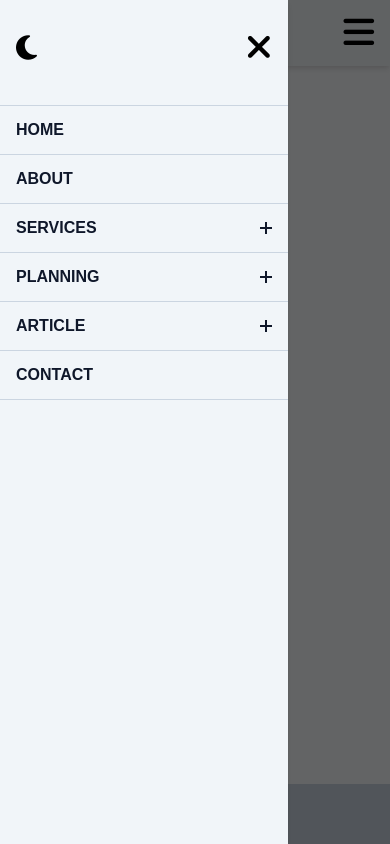
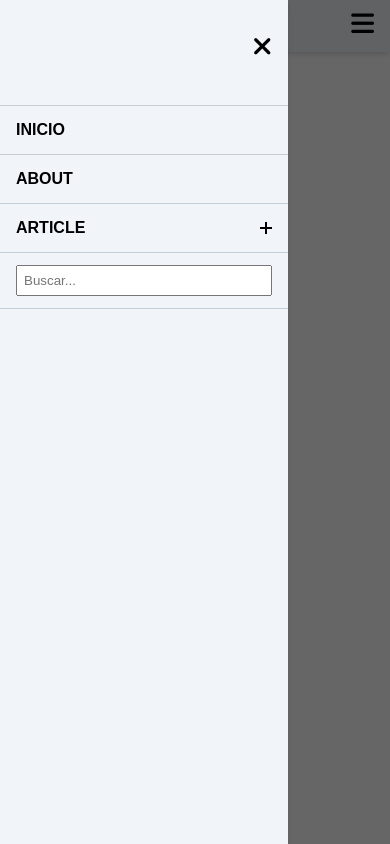
Before and after one commit to JuanSkocilich/navbar, a plain HTML site: page index.html in a window 390 px wide. Both pictures are taken after a click on the button 358 px from the left and 33 px from the top of the page. Drawn offline with nearby package versions, Linux system fonts and the light colour scheme.

Commit message:
Add files via upload

```diff
--- /dev/null
+++ b/css/style.css
@@ -0,0 +1,452 @@
+* {
+    margin: 0;
+    padding: 0;
+    box-sizing: border-box;
+    font-family: Arial, Helvetica, sans-serif;
+    text-decoration: none;
+    -webkit-tap-highlight-color: rgba(0, 0, 0, 0);
+}
+
+html {
+    position: relative;
+    min-height: 100%;
+}
+
+body {
+    font-weight: 400;
+    line-height: 1.5;
+}
+
+body.scrolling {
+    overflow-y: hidden;
+}
+
+.btn-open-close {
+    font-family: inherit;
+    font-size: inherit;
+    line-height: inherit;
+    cursor: pointer;
+    border: none;
+    outline: none;
+    background: 0 0;
+    text-decoration: none
+}
+
+.container {
+    max-width: 1440px;
+    width: 100%;
+    height: auto;
+    padding: 0 57px;
+    margin: auto
+}
+
+@media only screen and (max-width:768px) {
+    .container {
+        padding: 0 1rem;
+        margin: 0 auto
+    }
+}
+
+.brand {
+    font-family: inherit;
+    font-size: 1.75rem;
+    font-weight: 700;
+    line-height: inherit;
+    border: none;
+    outline: none;
+    color: red;
+    text-transform: uppercase;
+    text-rendering: optimizeLegibility
+}
+
+.header {
+    position: fixed;
+    left: 0;
+    top: 0;
+    width: 100%;
+    height: auto;
+    z-index: 999;
+    border: none;
+    outline: none;
+    background: #f1f5f9;
+    -webkit-box-shadow: 0 4px 6px -1px rgba(0, 0, 0, .1), 0 2px 4px -1px rgba(0, 0, 0, .06);
+    box-shadow: 0 4px 6px -1px rgba(0, 0, 0, .1), 0 2px 4px -1px rgba(0, 0, 0, .06)
+}
+
+.header .wrapper {
+    display: -webkit-box;
+    display: -ms-flexbox;
+    display: flex;
+    -webkit-box-pack: justify;
+    -ms-flex-pack: justify;
+    justify-content: space-between;
+    -webkit-box-align: center;
+    -ms-flex-align: center;
+    align-items: center;
+    gap: 2rem;
+    max-width: 100%;
+    height: auto;
+    padding: .30rem 0
+}
+
+.header .navbar {
+    max-width: 100%;
+    height: auto;
+    display: flex;
+}
+
+.header .menu>.menu-item {
+    position: relative;
+    display: inline-block;
+    margin: 0 .75rem;
+}
+
+.header .menu>.menu-item>a {
+    display: block;
+    font-family: inherit;
+    font-size: 1rem;
+    font-weight: 600;
+    line-height: inherit;
+    padding: 1rem 0;
+    border: none;
+    outline: none;
+    color: black;
+    text-transform: uppercase;
+    text-rendering: optimizeLegibility;
+    -webkit-transition: all .35s ease;
+    -o-transition: all .35s ease;
+    transition: all .35s ease
+}
+
+.header .menu>.menu-item>a .expand {
+    position: relative;
+    display: inline-block;
+    height: .75rem;
+    width: .75rem;
+    margin-left: .35rem;
+    border: none;
+    outline: none;
+    pointer-events: none;
+}
+
+.header .menu>.menu-item>a .expand:before, .header .menu>.menu-item>a .expand:after {
+    position: absolute;
+    -webkit-box-sizing: inherit;
+    box-sizing: inherit;
+    content: '';
+    left: 50%;
+    top: 50%;
+    width: 100%;
+    height: 2px;
+    background: black;
+    -webkit-transform: translate(-50%, -50%);
+    -ms-transform: translate(-50%, -50%);
+    transform: translate(-50%, -50%);
+    -webkit-transition: all .35s ease;
+    -o-transition: all .35s ease;
+    transition: all .35s ease;
+}
+
+.header .menu>.menu-item:hover>a {
+    color: red;
+}
+
+.header .menu>.menu-item:hover>a .expand::before, .header .menu>.menu-item:hover>a .expand::after {
+    background: red;
+}
+
+.header .menu>.menu-item>a .expand::after {
+    -webkit-transform: translate(-50%, -50%) rotate(-90deg);
+    -ms-transform: translate(-50%, -50%) rotate(-90deg);
+    transform: translate(-50%, -50%) rotate(-90deg)
+}
+
+.header .menu>.menu-item>.sub-menu>.menu-item>a:hover {
+    background-color: #cbd5e1;
+    color: red;
+    border-radius: 13px;
+}
+
+.header .menu>.menu-item>.sub-menu {
+    position: absolute;
+    left: -1rem;
+    top: 100%;
+    width: 13rem;
+    height: auto;
+    padding: .75rem 0;
+    border: none;
+    outline: none;
+    opacity: 0;
+    visibility: hidden;
+    border-top: 3px solid red;
+    background: #f1f5f9;
+    -webkit-box-shadow: 0 4px 6px -1px rgba(0, 0, 0, .1), 0 2px 4px -1px rgba(0, 0, 0, .06);
+    box-shadow: 0 4px 6px -1px rgba(0, 0, 0, .1), 0 2px 4px -1px rgba(0, 0, 0, .06);
+    -webkit-transform: translateY(1rem);
+    -ms-transform: translateY(1rem);
+    transform: translateY(1rem);
+    -webkit-transition: all .35s ease;
+    -o-transition: all .35s ease;
+    transition: all .35s ease;
+}
+
+.header .menu>.menu-item>.sub-menu>.menu-item {
+    display: block
+}
+
+.header .menu>.menu-item>.sub-menu>.menu-item>a {
+    display: block;
+    font-family: inherit;
+    font-size: 1rem;
+    font-weight: 600;
+    line-height: inherit;
+    padding: .5rem 1.25rem;
+    color: black;
+    text-transform: capitalize;
+    text-rendering: optimizeLegibility;
+    -webkit-transition: all .35s ease;
+    -o-transition: all .35s ease;
+    transition: all .35s ease;
+}
+
+.header .opened-menu {
+    position: relative;
+    display: none;
+    cursor: pointer;
+    border: none;
+    outline: none;
+    opacity: 0;
+    visibility: hidden;
+    background: 0 0;
+    -webkit-transform: rotate(0deg);
+    -ms-transform: rotate(0deg);
+    transform: rotate(0deg);
+    -webkit-transition: all .35s ease;
+    -o-transition: all .35s ease;
+    transition: all .35s ease;
+}
+
+.a-search {
+    text-align: center;
+}
+
+.search {
+    padding: 6px;
+    outline: none;
+}
+
+.size-icon {
+    font-size: 26px;
+}
+
+.size-icon-account {
+    font-size: 25px;
+}
+
+.header .closed-menu {
+    display: none;
+    *-webkit-box-align: center;
+    *-ms-flex-align: center;
+    *align-items: center;
+    *-webkit-box-pack: center;
+    *-ms-flex-pack: center;
+    *justify-content: center;
+    cursor: pointer;
+    *width: 2.5rem;
+    *height: 2.5rem;
+    *border: none;
+    *outline: none;
+    *background: 0 0;
+    *background-color: red;
+    *margin-top: -5px;
+}
+
+/* .header .closed-menu img.closed-icon {
+    display: block;
+    width: 1rem;
+    height: auto
+} */
+
+.header .overlay {
+    position: fixed;
+    left: 0;
+    top: 0;
+    height: 100%;
+    width: 100%;
+    z-index: 999;
+    opacity: 0;
+    visibility: hidden;
+    background: rgba(0, 0, 0, .6);
+    -webkit-transition: all .35s ease;
+    -o-transition: all .35s ease;
+    transition: all .35s ease;
+}
+
+@media only screen and (min-width:993px) {
+    .header .menu>.menu-item-has-children:hover>.sub-menu {
+        display: block;
+        opacity: 1;
+        visibility: visible;
+        -webkit-transform: translateY(0);
+        -ms-transform: translateY(0);
+        transform: translateY(0);
+    }
+
+    .header .menu>.menu-item-has-children:hover>a .expand::after {
+        -webkit-transform: translate(-50%, -50%) rotate(0deg);
+        -ms-transform: translate(-50%, -50%) rotate(0deg);
+        transform: translate(-50%, -50%) rotate(0deg);
+    }
+}
+
+@media only screen and (max-width:992px) {
+    .container-nav-footer {
+        display: block;
+    }
+
+    .header .overlay.active {
+        display: block;
+        opacity: 1;
+        visibility: visible;
+    }
+
+    .header .navbar {
+        display: block;
+        position: fixed;
+        top: 0;
+        left: -18rem;
+        width: 18rem;
+        height: 100%;
+        padding: 1rem 0;
+        z-index: 999;
+        opacity: 0;
+        overflow-y: auto;
+        visibility: hidden;
+        background: #f1f5f9;
+        -webkit-box-shadow: 0 4px 6px -1px rgba(0, 0, 0, .1), 0 2px 4px -1px rgba(0, 0, 0, .06);
+        box-shadow: 0 4px 6px -1px rgba(0, 0, 0, .1), 0 2px 4px -1px rgba(0, 0, 0, .06);
+        -webkit-transition: all .5s ease;
+        -o-transition: all .5s ease;
+        transition: all .5s ease;
+    }
+
+    .header .navbar.active {
+        left: 0;
+        opacity: 1;
+        visibility: visible;
+    }
+
+    .header .navbar::-webkit-scrollbar {
+        width: 5px;
+    }
+
+    .header .navbar::-webkit-scrollbar-thumb {
+        border-radius: 1rem;
+        background: #e6e6e6;
+        -webkit-box-shadow: inset 0 2px 6px rgba(0, 0, 0, .12);
+        box-shadow: inset 0 2px 6px rgba(0, 0, 0, .12);
+    }
+
+    .header .menu {
+        width: 100%;
+        height: auto;
+        margin-top: 1.5rem;
+    }
+
+    .header .menu>.menu-item {
+
+        display: block;
+        margin: 0;
+    }
+
+    .header .menu>.menu-item-has-children>a {
+        display: -webkit-box;
+        display: -ms-flexbox;
+        display: flex;
+        -webkit-box-pack: justify;
+        -ms-flex-pack: justify;
+        justify-content: space-between;
+        -webkit-box-align: center;
+        -ms-flex-align: center;
+        align-items: center;
+    }
+
+    .header .menu>.menu-item>a {
+        padding: .75rem 1rem;
+        color: var(--text-color);
+        border-bottom: 1px solid #c7cdd4;
+
+    }
+
+    .header .menu>.menu-item:first-child>a {
+        border-top: 1px solid #c7cdd4;
+    }
+
+    .header .menu>.menu-item>a .expand::before, .header .menu>.menu-item>a .expand::after {
+        background: black;
+    }
+
+    .header .menu>.menu-item-has-children.active>a .expand:after {
+        -webkit-transform: translate(-50%, -50%) rotate(0deg);
+        -ms-transform: translate(-50%, -50%) rotate(0deg);
+        transform: translate(-50%, -50%) rotate(0deg);
+    }
+
+    .header .menu>.menu-item>.sub-menu {
+        position: relative;
+        top: auto;
+        left: auto;
+        width: 100%;
+        max-height: 0;
+        padding: 0;
+        border: none;
+        outline: none;
+        opacity: 1;
+        overflow: hidden;
+        visibility: visible;
+        background: 0 0;
+        -webkit-box-shadow: none;
+        box-shadow: none;
+        -webkit-transform: translateY(0px);
+        -ms-transform: translateY(0px);
+        transform: translateY(0px)
+    }
+
+    .header .menu>.menu-item>.sub-menu>.menu-item>a {
+        padding: .75rem 2rem;
+        color: black;
+        border-bottom: 1px solid #c7cdd4;
+        background-color: #e2e8f0;
+        font-size: 14px;
+    }
+
+    .header .opened-menu {
+        display: block;
+        opacity: 1;
+        visibility: visible
+    }
+
+    .header .closed-menu {
+        *position: absolute;
+        display: -webkit-box;
+        *display: -ms-flexbox;
+        *display: flex;
+        *top: 1rem;
+        *right: .5rem;
+        *background-color: red;
+    }
+
+    .container-btn {
+        padding: .75rem 1rem;
+        height: 8%;
+        align-items: center;
+        justify-content: space-between;
+        flex-direction: row-reverse;
+        *background-color: aqua;
+        display: flex;
+    }
+
+    .search {
+        width: 100%;
+    }
+}
--- a/index.html
+++ b/index.html
@@ -1,68 +1,32 @@
 <!DOCTYPE html>
-<html lang="en" data-theme="light">
-
+<html lang="en">
 <head>
-    <meta charset="utf-8">
+    <meta charset="UTF-8">
     <meta http-equiv="X-UA-Compatible" content="IE=edge">
-    <meta name="viewport" content="width=device-width, initial-scale=1">
+    <meta name="viewport" content="width=device-width, initial-scale=1.0">
     <title>Document</title>
-    <script src="./js/components/toggleTheme/InicialThemeUser.js"></script>
-    <script src="https://kit.fontawesome.com/81cc280855.js" crossorigin="anonymous"></script>
-    <link rel="stylesheet" type="text/css" href="./css/components/navbar.css">
-    <link rel="stylesheet" href="./css/all.css">
-    <link rel="stylesheet" href="./css/components/toggleTheme.css">
-    <link rel="stylesheet" href="./css/index.css">
-    <link rel="stylesheet" href="./css/components/toTheTop.css">
-    <link rel="stylesheet" href="./css/components/footer.css">
+    <link rel="stylesheet" href="./css/style.css">
+    <script src="https://kit.fontawesome.com/cac5cb4726.js" crossorigin="anonymous"></script>
+    <link href='https://unpkg.com/boxicons@2.1.4/css/boxicons.min.css' rel='stylesheet'>
 </head>
-
 <body>
-
-    <!-- Section: Header -->
     <header class="header">
         <div class="container">
             <section class="wrapper">
                 <h2><a href="index.html" class="brand">Brand</a></h2>
-
                 <button type="button" class="btn-open-close opened-menu">
                     <i class="size-icon fa-solid fa-bars"></i>
                 </button>
-
                 <div class="overlay"></div>
                 <nav class="navbar">
                     <div class="container-btn">
-
                         <button type="button" class="btn-open-close closed-menu">
                             <i class="size-icon fa-solid fa-xmark"></i>
                         </button>
-                        <button class="dark-mode-btn" aria-label="Activar modo oscuro">
-                            <i class="fa-solid fa-sun"></i>
-                        </button>
-                        <button class="light-mode-btn" aria-label="Activar modo claro">
-                            <i class="fa-solid fa-moon"></i>
-                        </button>
                     </div>
                     <ul class="menu">
-                        <li class="menu-item"><a href="index.html">Home</a></li>
+                        <li class="menu-item"><a href="index.html">Inicio</a></li>
                         <li class="menu-item"><a href="#">About</a></li>
-                        <li class="menu-item menu-item-has-children">
-                            <a href="#" data-toggle="sub-menu">Services<i class="expand"></i></a>
-                            <ul class="sub-menu">
-                                <li class="menu-item"><a href="#">Web Design</a></li>
-                                <li class="menu-item"><a href="#">Web Development</a></li>
-                                <li class="menu-item"><a href="#">Brand Marketing</a></li>
-                                <li class="menu-item"><a href="#">SEO and Optimizing</a></li>
-                            </ul>
-                        </li>
-                        <li class="menu-item menu-item-has-children">
-                            <a href="#" data-toggle="sub-menu">Planning <i class="expand"></i></a>
-                            <ul class="sub-menu">
-                                <li class="menu-item"><a href="#">Basic Plan</a></li>
-                                <li class="menu-item"><a href="#">Standard Plan</a></li>
-                                <li class="menu-item"><a href="#">Premium Plan</a></li>
-                                <li class="menu-item"><a href="#">Professional Plan</a></li>
-                            </ul>
-                        </li>
                         <li class="menu-item menu-item-has-children">
                             <a href="#" data-toggle="sub-menu">Article <i class="expand"></i></a>
                             <ul class="sub-menu">
@@ -75,32 +39,16 @@
                                 <li class="menu-item"><a href="#">Article Seven</a></li>
                             </ul>
                         </li>
-                        <li class="menu-item"><a href="#">Contact</a></li>
+                        <li class="menu-item">
+                            <a class="a-search ">
+                                <input class="search" type="search" name="" id="" placeholder="Buscar...">
+                            </a>
+                        </li>
                     </ul>
                 </nav>
             </section>
         </div>
     </header>
-
-    <section class="section1">
-
-    </section>
-
-    <div class="go-top-container">
-        <div class="go-top-button">
-            <i class="fa-solid fa-chevron-up"></i>
-        </div>
-    </div>
-
-    <footer class="footer">
-        <div class="container-footer">
-            <span class="text-muted"><a href="#">&copy; Brand</a></span>
-        </div>
-    </footer>
-
-    <script defer src="./js/components/toggleTheme/toggleTheme.js"></script>
-    <script src="./js/components/navbar/navbar.js" defer></script>
     <script src="./js/main.js"></script>
 </body>
-
 </html>
--- a/js/main.js
+++ b/js/main.js
@@ -1,16 +1,51 @@
-/* To the Top */
-window.onscroll = function () {
-    if (document.documentElement.scrollTop > 100) {
-        document.querySelector('.go-top-container').classList.add('show')
-    } else {
-        document.querySelector('.go-top-container').classList.remove('show')
+const openedMenu = document.querySelector('.opened-menu');
+const closedMenu = document.querySelector('.closed-menu');
+const navbarMenu = document.querySelector('.navbar');
+const menuOverlay = document.querySelector('.overlay');
+
+openedMenu.addEventListener('click', toggleMenu);
+closedMenu.addEventListener('click', toggleMenu);
+menuOverlay.addEventListener('click', toggleMenu);
+
+function toggleMenu() {
+    navbarMenu.classList.toggle('active');
+    menuOverlay.classList.toggle('active');
+    document.body.classList.toggle('scrolling');
+}
+
+navbarMenu.addEventListener('click', (event) => {
+    if (event.target.hasAttribute('data-toggle') && window.innerWidth <= 992) {
+        event.preventDefault();
+        const menuItemHasChildren = event.target.parentElement;
+        if (menuItemHasChildren.classList.contains('active')) {
+            collapseSubMenu();
+        } else {
+            if (navbarMenu.querySelector('.menu-item-has-children.active')) {
+                collapseSubMenu();
+            }
+            menuItemHasChildren.classList.add('active');
+            const subMenu = menuItemHasChildren.querySelector('.sub-menu');
+            subMenu.style.maxHeight = subMenu.scrollHeight + 'px';
+        }
+    }
+});
+
+function collapseSubMenu() {
+    navbarMenu.querySelector('.menu-item-has-children.active .sub-menu').removeAttribute('style');
+    navbarMenu.querySelector('.menu-item-has-children.active').classList.remove('active');
+}
+
+function resizeScreen() {
+    if (navbarMenu.classList.contains('active')) {
+        toggleMenu();
+    }
+    if (navbarMenu.querySelector('.menu-item-has-children.active')) {
+        collapseSubMenu();
     }
 }
 
-document.querySelector('.go-top-container')?.addEventListener('click', () => {
-    window.scrollTo({
-        top: 0,
-        behavior: 'smooth'
-    })
-})
-/* ----------------------------------------------------------------------------------------------------------------------------------- */
+window.addEventListener('resize', () => {
+    if (this.innerWidth > 992) {
+        resizeScreen();
+    }
+});
```
